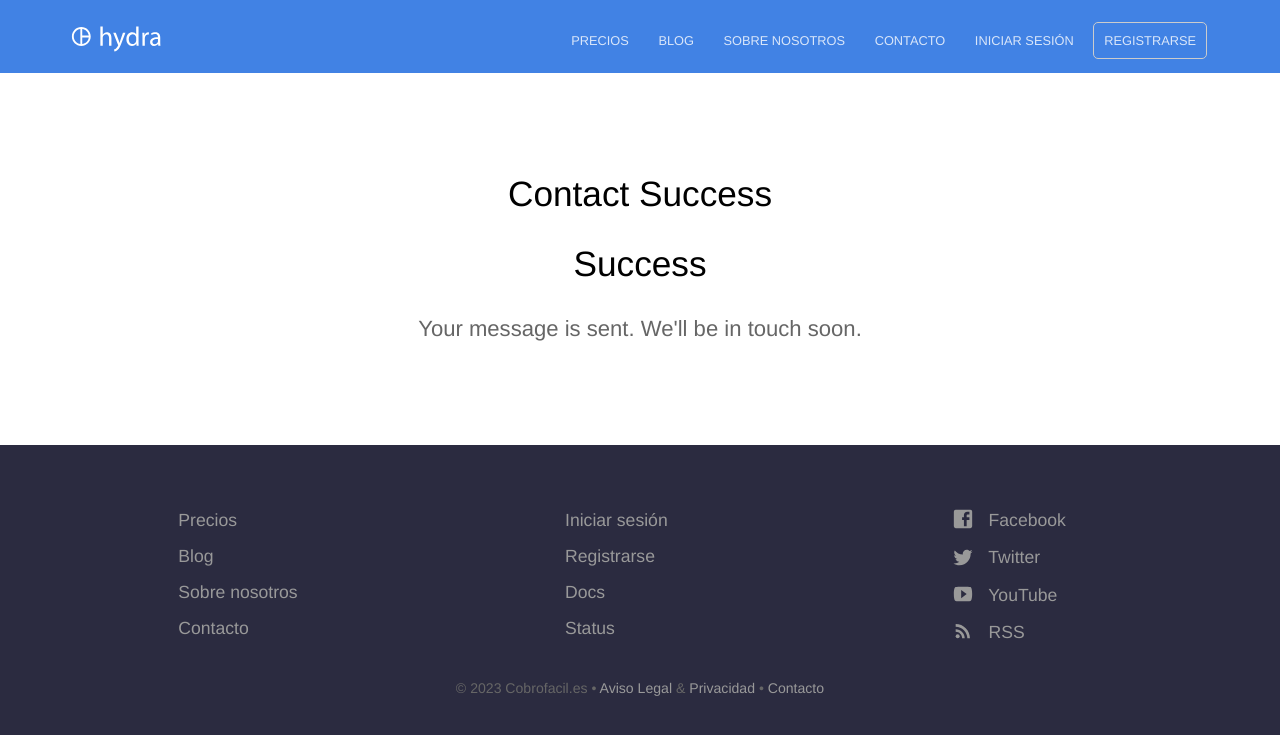
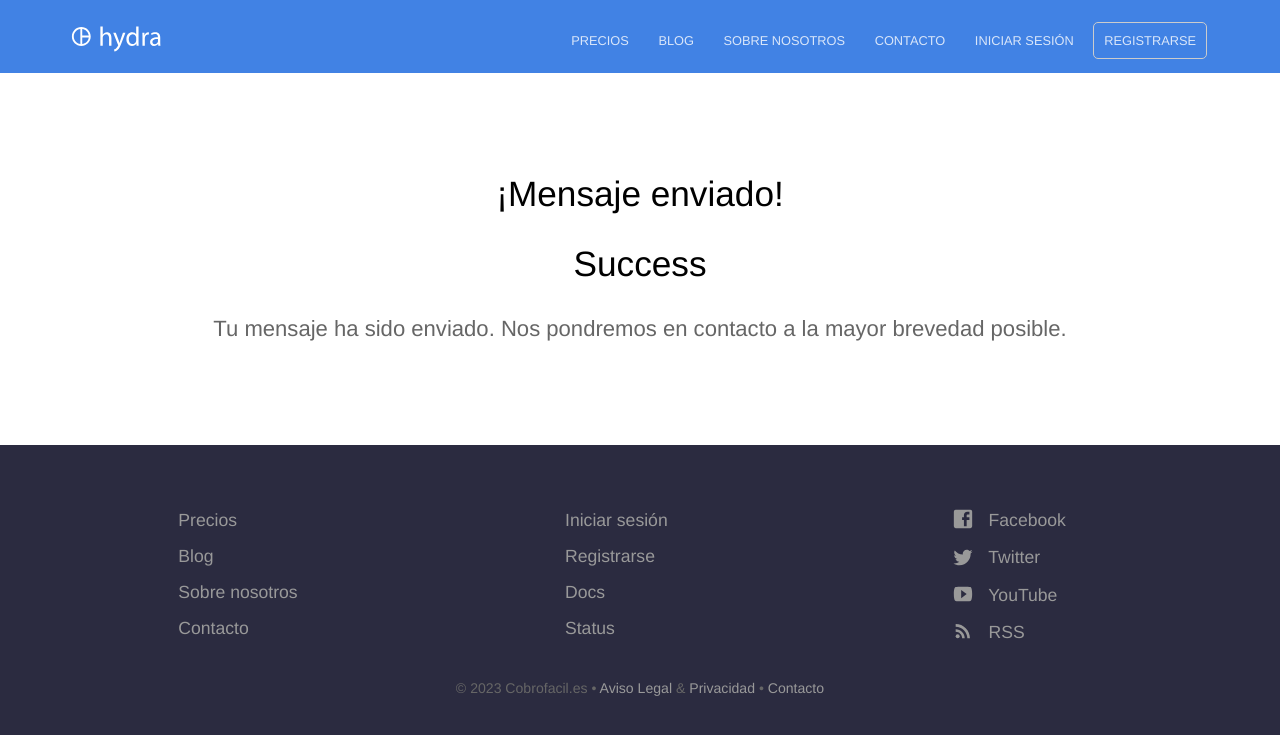
Before and after one commit to streaming10/cobrofacil, a Jekyll site: the page built from contact-success.html, in a window 1280 px wide. Shown: the top 735 px of the page. Built offline with Jekyll 4.4.1, drawn with Linux system fonts in a browser that asks for light colours.

Commit message:
Update contact-success.html

```diff
--- a/contact-success.html
+++ b/contact-success.html
@@ -1,6 +1,6 @@
 ---
-title: Contact Success
+title: ¡Mensaje enviado!
 ---
 
 <h2>Success</h2>
-<p class="subtext">Your message is sent. We'll be in touch soon.</p>
+<p class="subtext">Tu mensaje ha sido enviado. Nos pondremos en contacto a la mayor brevedad posible.</p>
```
